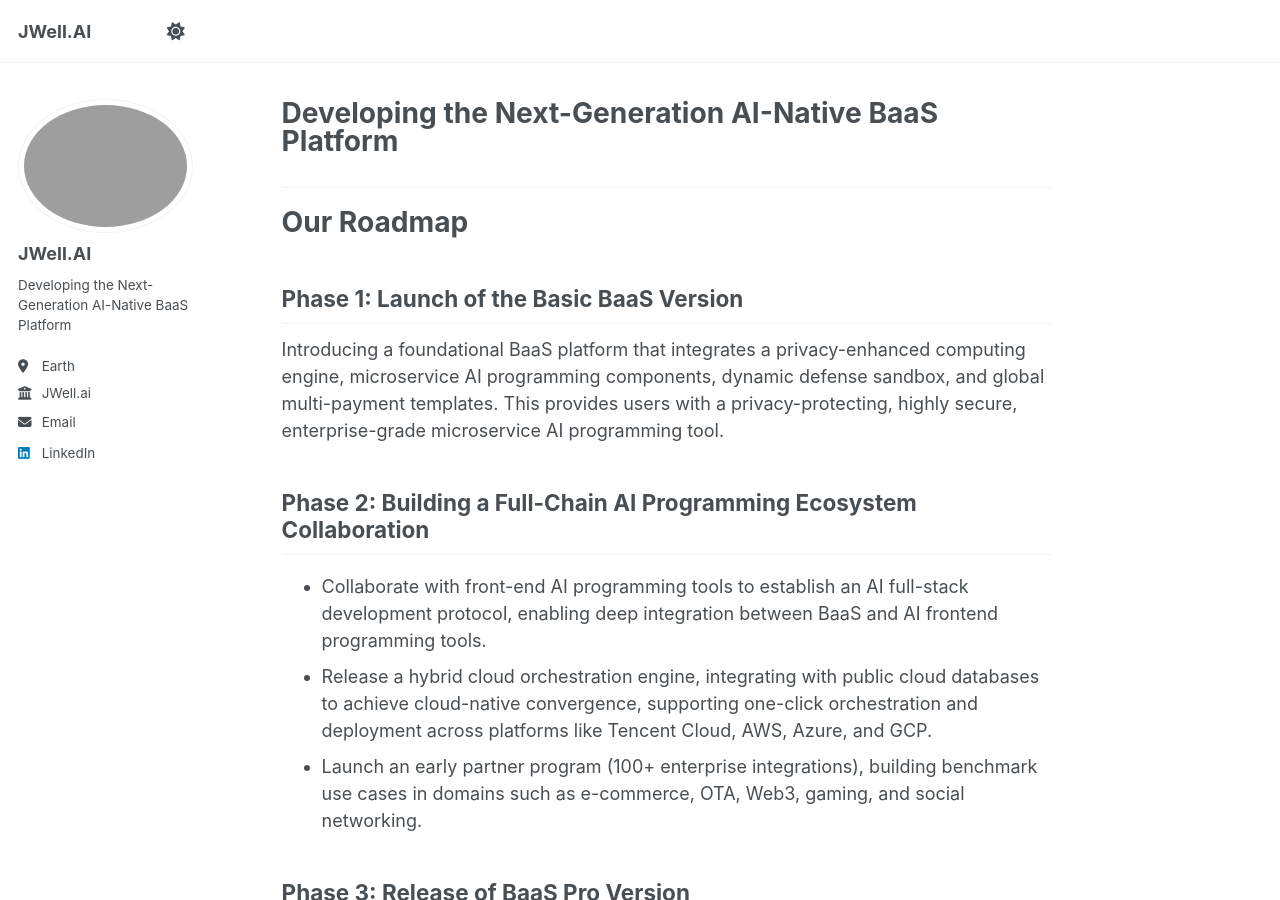
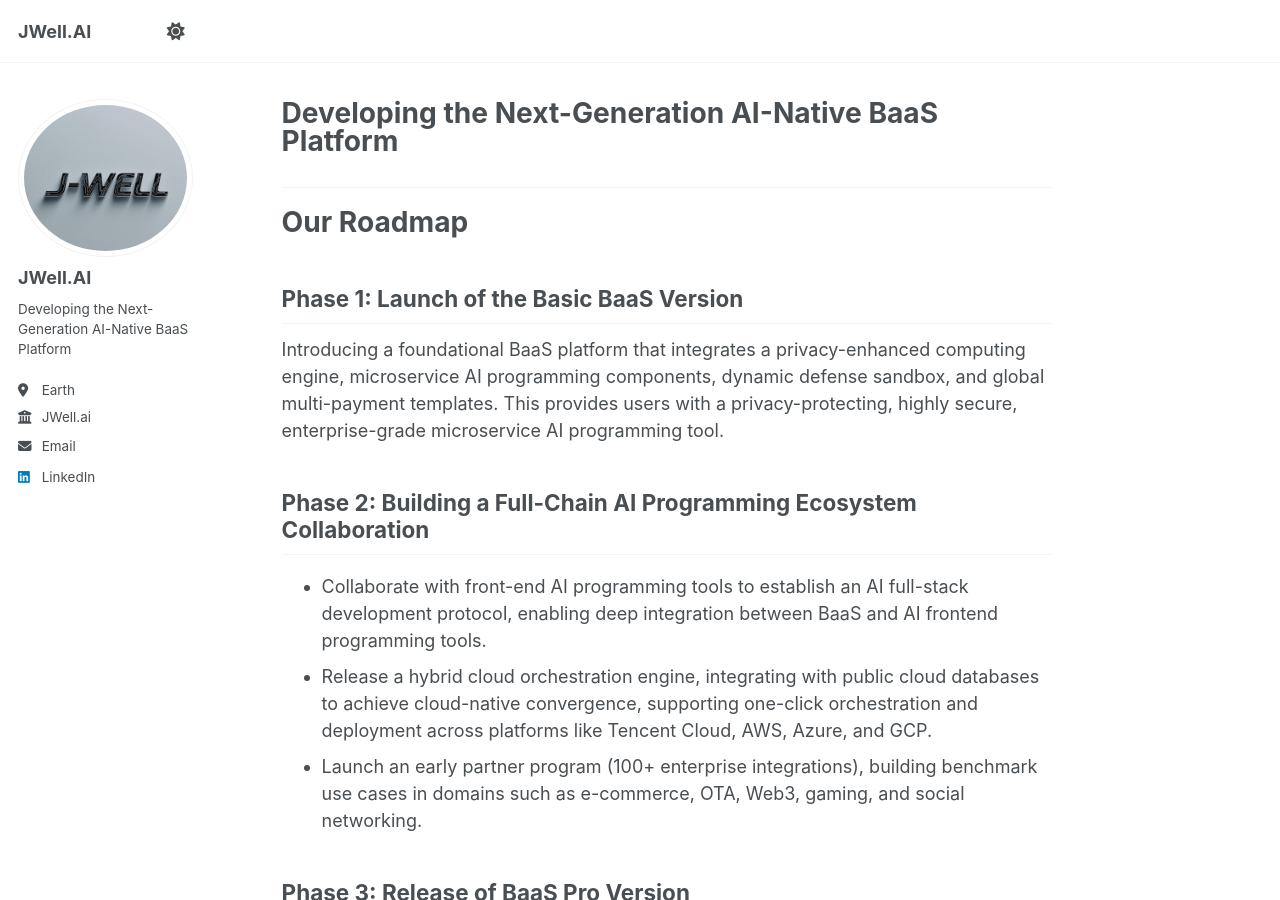
Before and after one commit to happyBayes/happyBayes.github.io, a Jekyll site: the page built from _pages/about.md, in a window 1280 px wide and 900 px high. Built offline with Jekyll 4.4.1, drawn with Linux system fonts in a browser that asks for light colours.

Commit message:
Update _config.yml

```diff
--- a/_config.yml
+++ b/_config.yml
@@ -22,7 +22,7 @@
 #               Additional customization can be done by editing /_includes/author-profile.html
 author:
   # Biographic information
-  avatar           : "cut_ai.png"
+  avatar           : "JWELL.png"
   name             : "JWell.AI"
   pronouns         : # example: "she/her"
   bio              : "Developing the Next-Generation AI-Native BaaS Platform"
```
